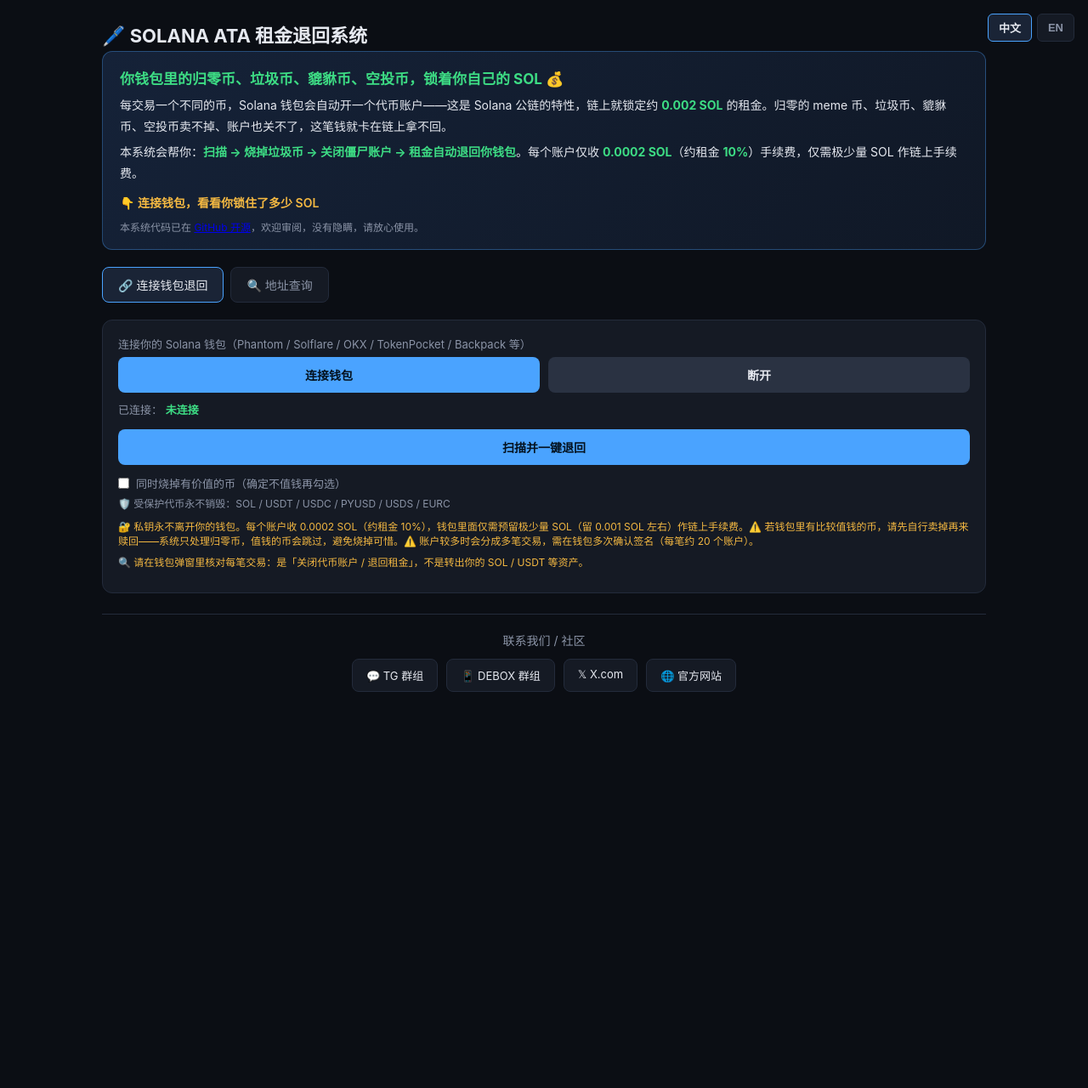
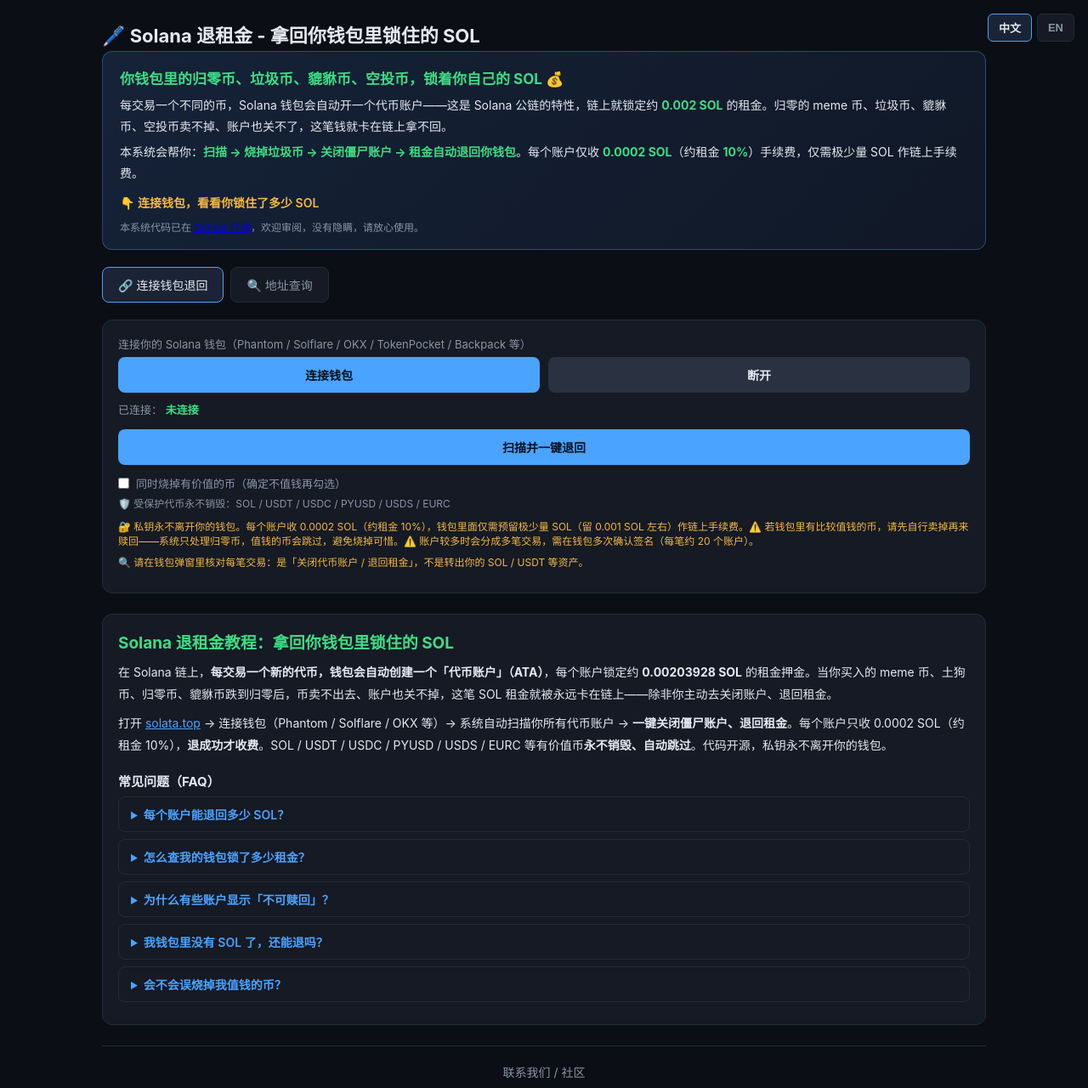
Before and after one commit to SOLANAN-ATA/sol-ata-rent-recovery, a website built with Vite: page frontend/index.html in a window 1280 px wide. Shown: the top 1280 px of the page at 85% size. Before the commit the page ends 894 px from the top, so only its background shows below. Built offline with nearby package versions, Linux system fonts and the light colour scheme; what @reown/appkit, @reown/appkit-adapter-solana would draw is missing.

Commit message:
feat: SEO 教程落地首页静态 FAQ 区块 + title/meta 关键词优化

```diff
--- a/frontend/index.html
+++ b/frontend/index.html
@@ -3,7 +3,12 @@
 <head>
 <meta charset="UTF-8">
 <meta name="viewport" content="width=device-width, initial-scale=1.0">
-<title>SOLANA ATA 租金退回系统</title>
+<title>Solana 退租金 - 拿回你钱包里锁住的 SOL | solata.top</title>
+<meta name="description" content="Solana 退租金工具：一键扫描并关闭归零币/垃圾币的代币账户，拿回被锁住的 ATA 租金（每账户约 0.002 SOL）。支持 Phantom/Solflare/OKX 等钱包，代码开源，私钥不出钱包。">
+<meta name="keywords" content="solana 退租金, 关闭 token account, 拿回 SOL 租金, ATA 租金, solana 钱包清理, close token account solana">
+<meta property="og:title" content="Solana 退租金 - 拿回你钱包里锁住的 SOL | solata.top">
+<meta property="og:description" content="一键关闭归零币代币账户，退回被锁住的 ATA 租金。每账户约 0.002 SOL，只收 10% 手续费，代码开源。">
+<meta property="og:type" content="website">
 <style>
   :root { --bg:#0b0e14; --card:#151a24; --border:#232b3b; --txt:#e6e9f0; --dim:#8b94a7; --green:#3ddc84; --amber:#f5b942; --red:#ff5d5d; --blue:#4aa3ff; }
   * { box-sizing:border-box; }
@@ -129,6 +134,40 @@
     <div id="scanResult"></div>
   </div>
 
+  <!-- ===== SEO 教程区块（静态 HTML，搜索引擎可直接收录）===== -->
+  <section id="guide" style="margin-top:24px">
+    <div class="card">
+      <h2 style="font-size:19px; margin:0 0 10px; color:var(--green)">Solana 退租金教程：拿回你钱包里锁住的 SOL</h2>
+      <p style="font-size:14px; line-height:1.85; margin:8px 0">
+        在 Solana 链上，<b>每交易一个新的代币，钱包会自动创建一个「代币账户」（ATA）</b>，每个账户锁定约 <b>0.00203928 SOL</b> 的租金押金。当你买入的 meme 币、土狗币、归零币、貔貅币跌到归零后，币卖不出去、账户也关不掉，这笔 SOL 租金就被永远卡在链上——除非你主动去关闭账户、退回租金。
+      </p>
+      <p style="font-size:14px; line-height:1.85; margin:8px 0">
+        打开 <a href="/" style="color:var(--blue)">solata.top</a> → 连接钱包（Phantom / Solflare / OKX 等）→ 系统自动扫描你所有代币账户 → <b>一键关闭僵尸账户、退回租金</b>。每个账户只收 0.0002 SOL（约租金 10%），<b>退成功才收费</b>。SOL / USDT / USDC / PYUSD / USDS / EURC 等有价值币<b>永不销毁、自动跳过</b>。代码开源，私钥永不离开你的钱包。
+      </p>
+      <h3 style="font-size:15px; margin:18px 0 8px; color:var(--txt)">常见问题（FAQ）</h3>
+      <details style="margin:8px 0; border:1px solid var(--border); border-radius:8px; padding:10px 14px">
+        <summary style="cursor:pointer; font-size:14px; color:var(--blue); font-weight:600">每个账户能退回多少 SOL？</summary>
+        <p style="font-size:13px; color:var(--dim); line-height:1.7; margin:8px 0 0">约 0.00203928 SOL，这是 Solana 链上每个代币账户（ATA）的标准租金。打过的归零币越多，能退回的租金越多。</p>
+      </details>
+      <details style="margin:8px 0; border:1px solid var(--border); border-radius:8px; padding:10px 14px">
+        <summary style="cursor:pointer; font-size:14px; color:var(--blue); font-weight:600">怎么查我的钱包锁了多少租金？</summary>
+        <p style="font-size:13px; color:var(--dim); line-height:1.7; margin:8px 0 0">两种方式：① 把钱包地址发给 TG 机器人 <a href="https://t.me/solata_rent_bot" target="_blank" rel="noopener" style="color:var(--blue)">@solata_rent_bot</a>，秒回你锁了多少 SOL；② 直接打开 solata.top 连接钱包查看。</p>
+      </details>
+      <details style="margin:8px 0; border:1px solid var(--border); border-radius:8px; padding:10px 14px">
+        <summary style="cursor:pointer; font-size:14px; color:var(--blue); font-weight:600">为什么有些账户显示「不可赎回」？</summary>
+        <p style="font-size:13px; color:var(--dim); line-height:1.7; margin:8px 0 0">有些项目方给代币设置了 closeAuthority（关户权限），这种账户链上就关不掉。其余没有 closeAuthority 的账户都能退回租金。</p>
+      </details>
+      <details style="margin:8px 0; border:1px solid var(--border); border-radius:8px; padding:10px 14px">
+        <summary style="cursor:pointer; font-size:14px; color:var(--blue); font-weight:600">我钱包里没有 SOL 了，还能退吗？</summary>
+        <p style="font-size:13px; color:var(--dim); line-height:1.7; margin:8px 0 0">退回需要极少量 SOL 作为链上手续费（约 0.000005 SOL/签名）。如果余额为 0，先充一点点 SOL 即可。</p>
+      </details>
+      <details style="margin:8px 0; border:1px solid var(--border); border-radius:8px; padding:10px 14px">
+        <summary style="cursor:pointer; font-size:14px; color:var(--blue); font-weight:600">会不会误烧掉我值钱的币？</summary>
+        <p style="font-size:13px; color:var(--dim); line-height:1.7; margin:8px 0 0">不会。系统只处理归零币/垃圾币；SOL、USDT、USDC 等受保护代币永不销毁，检测到还有价值的币会自动跳过并提示你先手动卖掉。</p>
+      </details>
+    </div>
+  </section>
+
   <div class="footer">
     <div class="footer-title" data-i18n="footer_title">联系我们 / 社区</div>
     <div class="footer-links">
--- a/frontend/src/main.js
+++ b/frontend/src/main.js
@@ -41,7 +41,7 @@ const $ = (id) => document.getElementById(id);
 // ===== i18n =====
 const I18N = {
   zh: {
-    title: "🖊️ SOLANA ATA 租金退回系统",
+    title: "🖊️ Solana 退租金 - 拿回你钱包里锁住的 SOL",
     hero_tagline: "你钱包里的归零币、垃圾币、貔貅币、空投币，锁着你自己的 SOL 💰",
     hero_p1: "每交易一个不同的币，Solana 钱包会自动开一个代币账户——这是 Solana 公链的特性，链上就锁定约 <b>0.002 SOL</b> 的租金。归零的 meme 币、垃圾币、貔貅币、空投币卖不掉、账户也关不了，这笔钱就卡在链上拿不回。",
     hero_p2: "本系统会帮你：<b>扫描 → 烧掉垃圾币 → 关闭僵尸账户 → 租金自动退回你钱包</b>。每个账户仅收 <b>0.0002 SOL</b>（约租金 <b>10%</b>）手续费，仅需极少量 SOL 作链上手续费。",
@@ -123,7 +123,7 @@ const I18N = {
     invite_copied: "✅ 已复制",
   },
   en: {
-    title: "🖊️ SOLANA ATA Rent Reclaim System",
+    title: "🖊️ Reclaim Solana Rent - Get Back Your Locked SOL",
     hero_tagline: "Zeroed coins, junk coins, honeypot coins, airdrop coins in your wallet — they're locking up YOUR SOL 💰",
     hero_p1: "Every time you trade a different token, your Solana wallet auto-opens a token account — that's how the Solana blockchain works. Each account locks ~<b>0.002 SOL</b> in rent. When zeroed meme coins, junk coins, honeypot coins, and airdrop coins can't be sold and the account can't be closed, that SOL is stuck on-chain.",
     hero_p2: "This system helps you: <b>scan → burn junk coins → close zombie accounts → rent auto-returned to your wallet</b>. Each account costs only <b>0.0002 SOL</b> (~<b>10%</b> of rent); you only need a tiny amount of SOL for the on-chain fee.",
```
